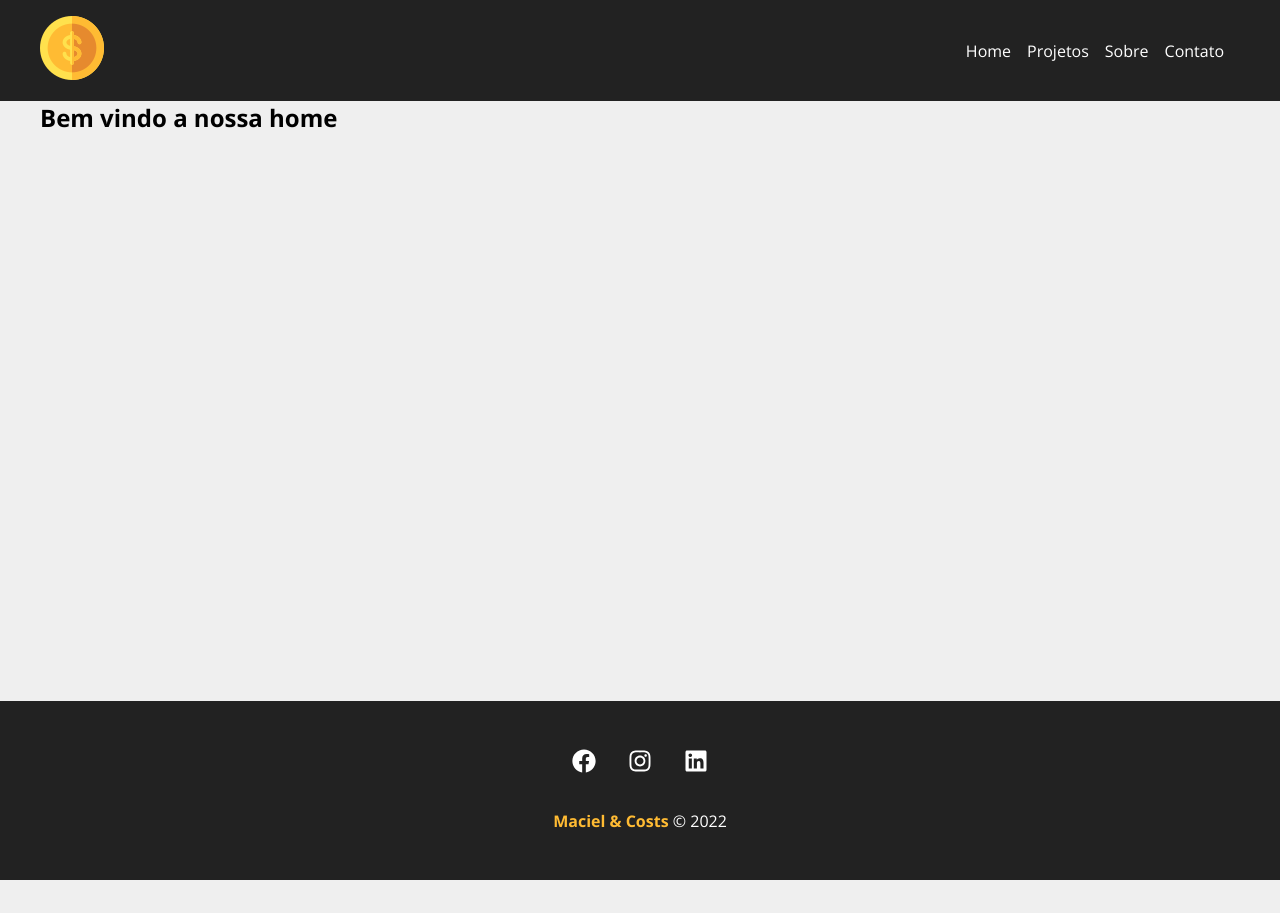
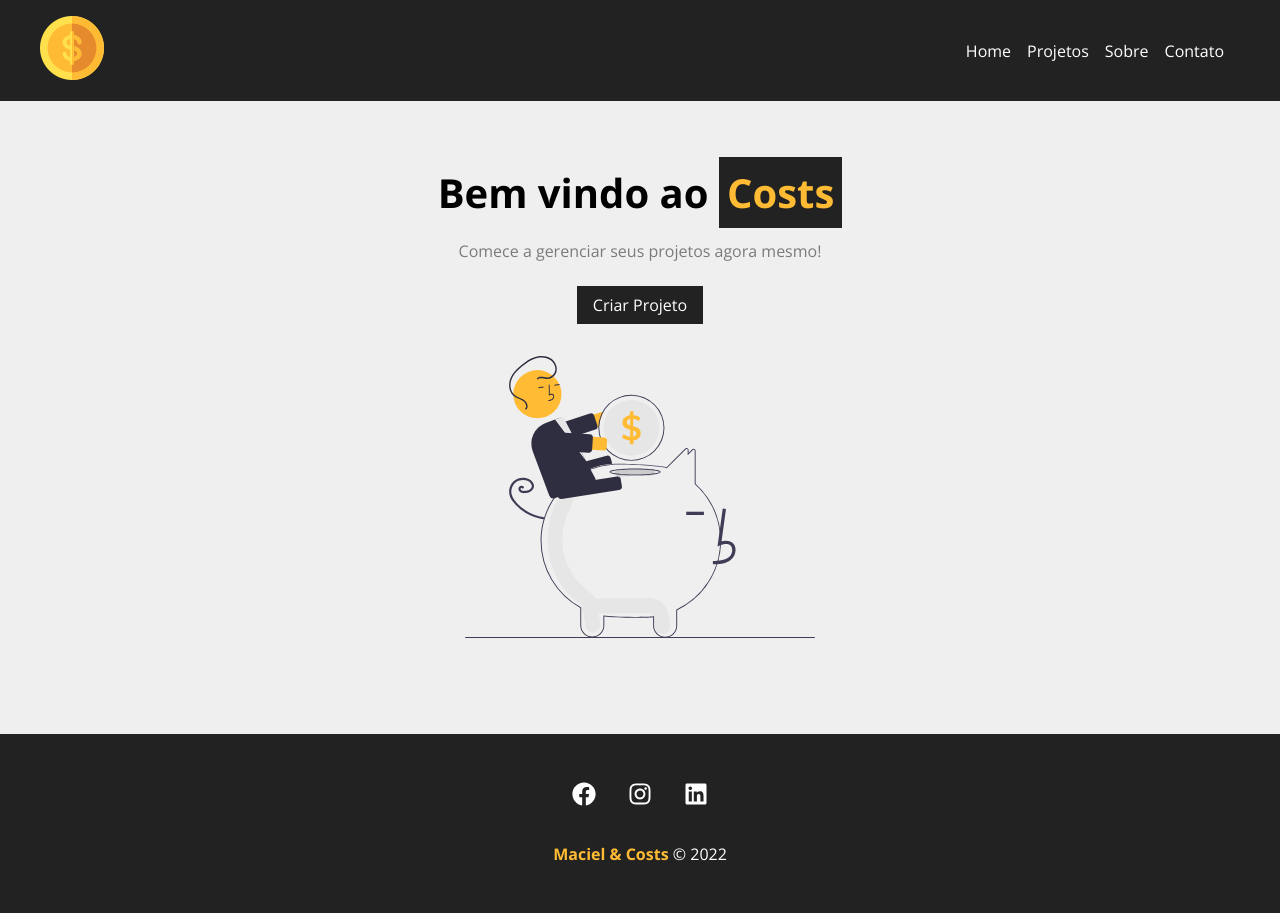
Before and after one commit to CuboMagico/curso-react-matheus-battisti, a React (Create React App) app: page / in a window 1280 px wide. Before the commit the page ends 880 px from the top, so only its background shows below. Built offline with nearby package versions, Linux system fonts and the light colour scheme.

Commit message:
Final da vigésima aula

```diff
--- a/src/App.js
+++ b/src/App.js
@@ -1,6 +1,6 @@
 import { BrowserRouter as Router, Routes, Route } from "react-router-dom"
 
-import Home from "./components/pages/Home"
+import Home from "./components/pages/Home/Home"
 import About from "./components/pages/About"
 import Contact from "./components/pages/Contact"
 import Projects from "./components/pages/Projects"
--- /dev/null
+++ b/src/components/layout/LinkButton/LinkButton.jsx
@@ -0,0 +1,12 @@
+import { Link } from "react-router-dom"
+import styles from "./LinkButton.module.css"
+
+const LinkButton = ({ to, text }) => {
+    return (
+        <Link className={styles.btn} to={to}>
+            {text}
+        </Link>
+    )
+}
+
+export default LinkButton
--- /dev/null
+++ b/src/components/layout/LinkButton/LinkButton.module.css
@@ -0,0 +1,11 @@
+.btn {
+    background-color: #222;
+    color: #FFF;
+    padding: 0.5em 1em;
+    text-decoration: none;
+    transition: 0.5s;
+}
+
+.btn:hover {
+    color: #FFBB33;
+}
--- a/src/components/pages/Home.jsx
+++ /dev/null
@@ -1,7 +0,0 @@
-const Home = () => {
-    return (
-        <h1>Bem vindo a nossa home</h1>
-    )
-}
-
-export default Home;
--- /dev/null
+++ b/src/components/pages/Home/Home.jsx
@@ -0,0 +1,18 @@
+import styles from "./Home.module.css"
+
+import savings from "../../../img/savings.svg"
+
+import LinkButton from "../../layout/LinkButton/LinkButton"
+
+const Home = () => {
+    return (
+        <section className={styles.home_container}>
+            <h1>Bem vindo ao <span>Costs</span></h1>
+            <p>Comece a gerenciar seus projetos agora mesmo!</p>
+            <LinkButton to="/novoprojeto" text="Criar Projeto" />
+            <img src={savings} alt="Costs" />
+        </section>
+    )
+}
+
+export default Home;
--- /dev/null
+++ b/src/components/pages/Home/Home.module.css
@@ -0,0 +1,29 @@
+.home_container {
+    width: 100%;
+    display: flex;
+    flex-direction: column;
+    align-items: center;
+    justify-content: center;
+    padding: 4em;
+}
+
+.home_container h1 {
+    font-size: 2.5em;
+    margin-bottom: .5em;
+}
+
+.home_container h1 span {
+    color: #fb3;
+    padding: 0.2em;
+    background-color: #222;
+}
+
+.home_container p {
+    margin-bottom: 1.5em;
+    color: #7b7b7b;
+}
+
+.home_container img {
+    width: 350px;
+    margin: 2em 0;
+}
```
